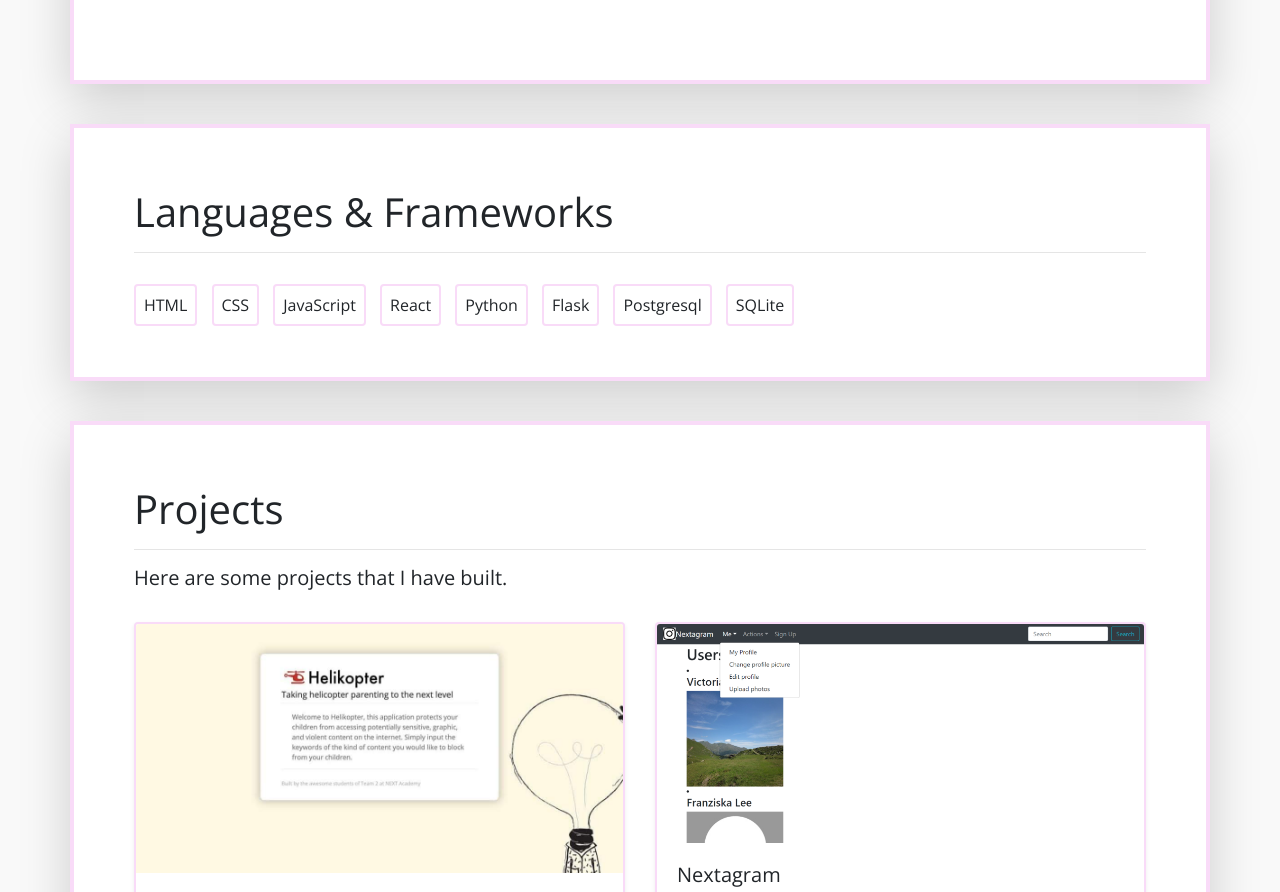
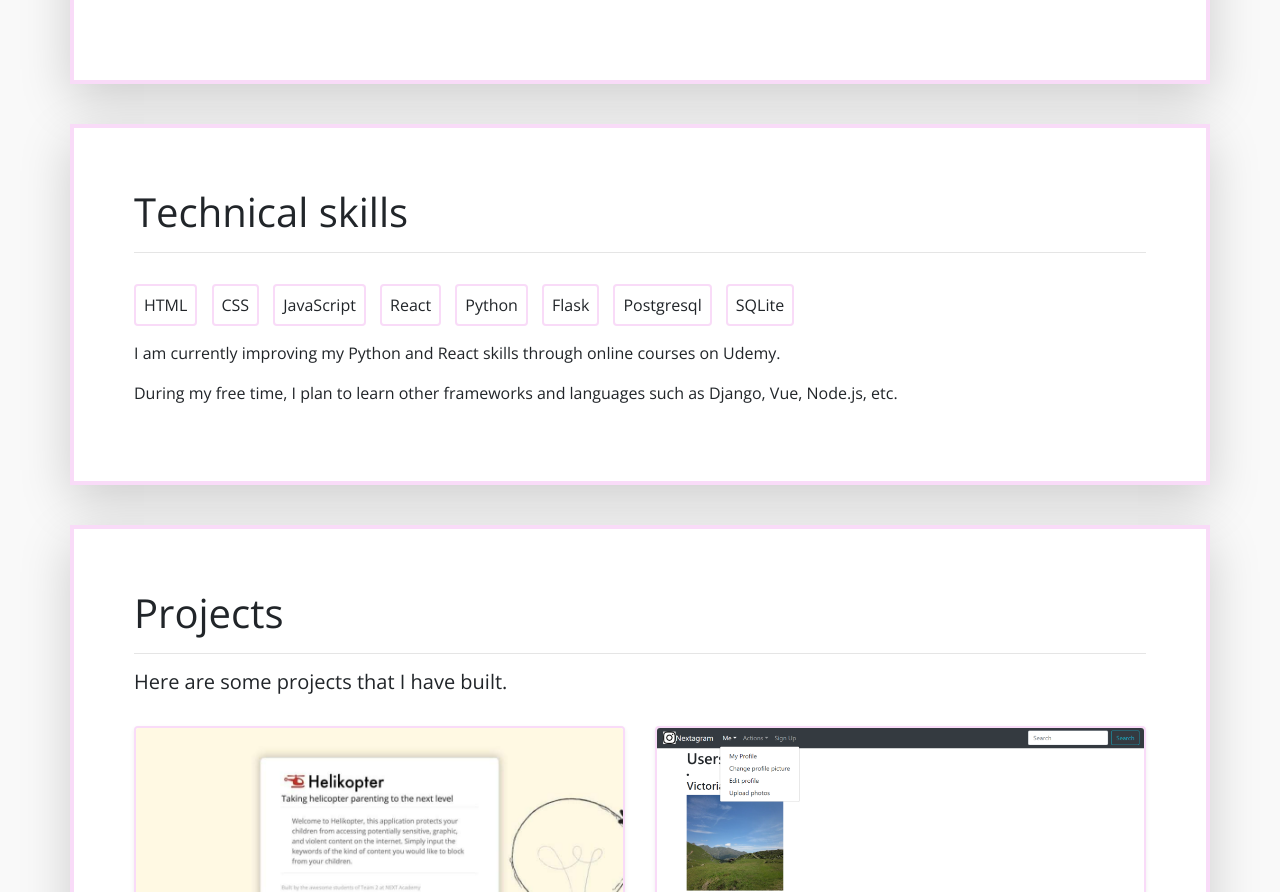
Before and after one commit to VictoriaLee91/website, a plain HTML site: page index.html in a window 1280 px wide. Shown: the part 920-1812 px from the top of the page. Drawn offline with nearby package versions, Linux system fonts and the light colour scheme.

Commit message:
added technical skills section

```diff
--- a/index.html
+++ b/index.html
@@ -29,6 +29,9 @@
                     </li>
                     <li class="nav-item">
                         <a class="nav-link" href="#aboutMe">About Me</a>
+                    </li>
+                    <li class="nav-item">
+                        <a class="nav-link" href="#technicalSkills">Technical Skills</a>
                     </li>
                     <li class="nav-item">
                         <a class="nav-link" href="#projects">Projects</a>
@@ -79,9 +82,9 @@
     </section>
 
     <!-- Languages -->
-    <section id="languages">
+    <section id="technicalSkills">
         <div class="container shadow-lg">
-            <h1>Languages & Frameworks</h1>
+            <h1>Technical skills</h1>
             <hr>
             </br>
 
@@ -94,7 +97,14 @@
             <span class="language">Postgresql</span>
             <span class="language">SQLite</span>
 
+            <div>
+                </br>
+                <p>I am currently improving my Python and React skills through online courses on Udemy.</p>
+                <p>During my free time, I plan to learn other frameworks and languages such as Django, Vue, Node.js,
+                    etc.</p>
+            </div>
         </div>
+
     </section>
 
     <!-- Projects, eventually change this into a carousel when there's more projects -->
```
